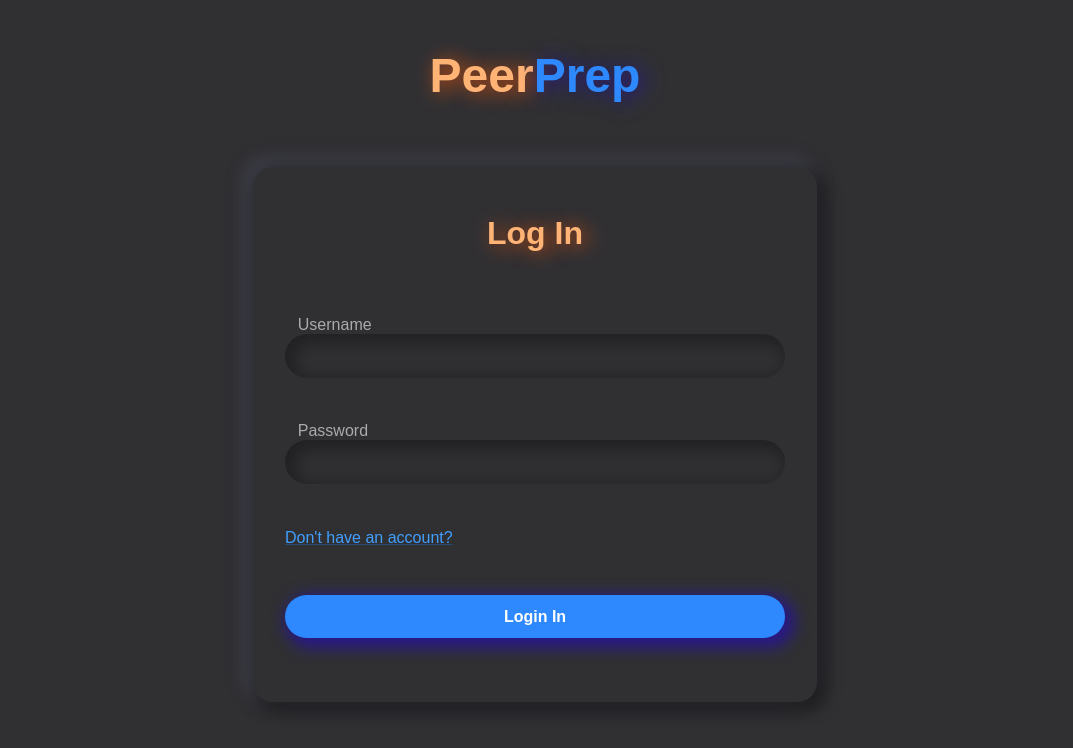
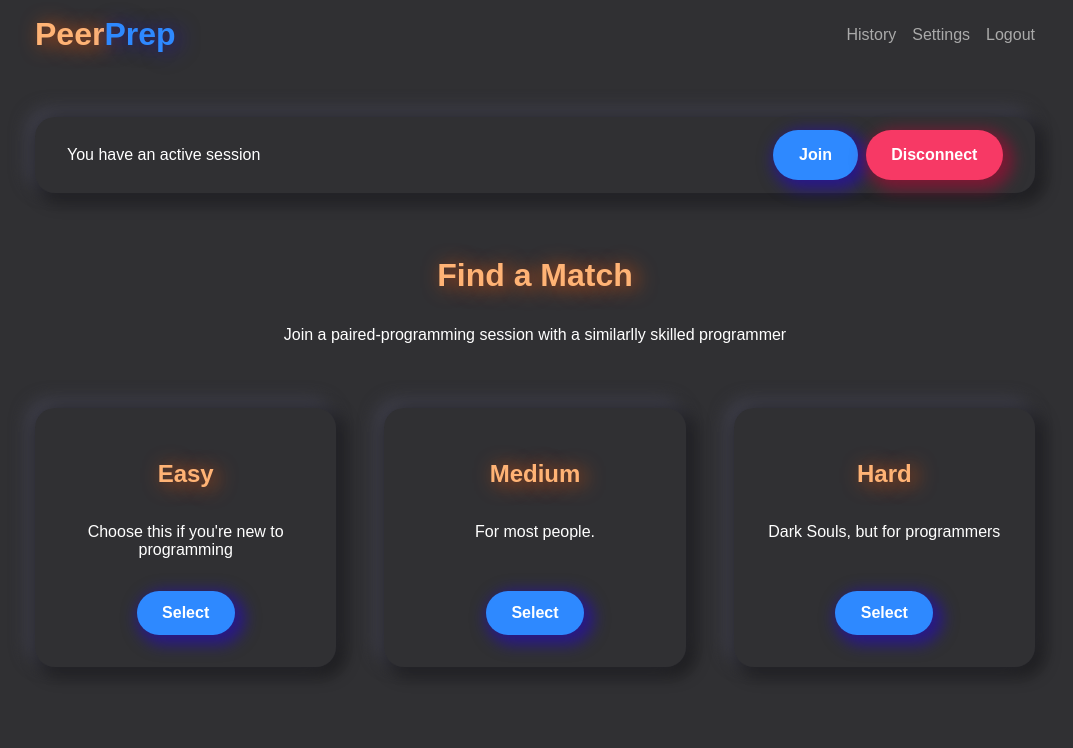
Before and after one commit to CS3219-AY2223S1/cs3219-project-ay2223s1-g47, a React (Create React App) app in the folder frontend/: page / in a window 1280 px wide. Before the commit this address led to /login. Shown: the top 748 px of the page, without its empty margins (105-1178 px from the left). Built offline with nearby package versions, Linux system fonts and the light colour scheme; no server answers.

Commit message:
Create button component

```diff
--- a/frontend/src/components/AccountPage.tsx
+++ b/frontend/src/components/AccountPage.tsx
@@ -4,6 +4,7 @@ import styled from "styled-components";
 import { apiCallUserChangeUsername,apiCallUserChangePassword } from "../api/UserServiceApi";
 import { UserContext, UserContextType } from "../contexts/UserContext";
 import useIsMobile from "../hooks/useIsMobile";
+import { Button } from "./Button";
 import { TextField } from "./TextField";
 
 const SettingsCard = styled.form`
@@ -33,25 +34,6 @@ const SettingsCard = styled.form`
 
 const ButtonContainer = styled.div`
   margin: 1.2em 0 0 0;
-`;
-
-const Button = styled.button`
-  background: rgb(46, 137, 255);
-  border: none;
-  border-radius: 2rem;
-  box-shadow: 5px 5px 15px 5px rgba(34, 0, 224, .5);
-  color: inherit;
-  font-family: inherit;
-  font-size: inherit;
-  font-weight: bold;
-  min-width: 0;
-  padding: .8em 1.6em;
-
-  &:hover {
-    background: rgb(64, 159, 255);
-    box-shadow: 5px 5px 15px 5px rgba(43, 54, 255, .5);
-    cursor: pointer;
-  }
 `;
 
 function AccountPage() {
@@ -125,9 +107,7 @@ function AccountPage() {
         }
       />
   const changeUser_button =
-  <Button onClick={handleChangeUsername}>
-    Confirm New Username
-  </Button>
+  <Button onClick={handleChangeUsername}>Confirm New Username</Button>
 
       const changePassword_TextField =
       <TextField
--- /dev/null
+++ b/frontend/src/components/Button.tsx
@@ -0,0 +1,37 @@
+import styled from "styled-components";
+
+const ButtonComponent = styled.button`
+  background: rgb(46, 137, 255);
+  border: none;
+  border-radius: 2rem;
+  box-shadow: 5px 5px 15px 5px rgba(34, 0, 224, .5);
+  color: inherit;
+  font-family: inherit;
+  font-size: inherit;
+  font-weight: bold;
+  min-width: 0;
+  padding: .8em 1.6em;
+
+  &:hover {
+    background: rgb(64, 159, 255);
+    box-shadow: 5px 5px 15px 5px rgba(43, 54, 255, .5);
+    cursor: pointer;
+  }
+`;
+
+const DestructiveButton = styled(ButtonComponent)`
+  background: rgb(247, 57, 101);
+  box-shadow: 5px 5px 15px 5px rgba(201, 0, 54, .5);
+
+  &:hover {
+    background: rgb(255, 77, 118);
+    box-shadow: 5px 5px 15px 5px rgba(255, 0, 59, .5);
+  }
+`;
+
+export function Button({ type, children, onClick }: { type?: string, children: string, onClick?: (e: any) => (void | Promise<void>) }) {
+    if (type && type == "destructive") {
+        return <DestructiveButton onClick={onClick}>{ children }</DestructiveButton>
+    }
+    return <ButtonComponent onClick={onClick}>{ children }</ButtonComponent>
+}
--- a/frontend/src/components/collaboration/ActiveRoomComponent.tsx
+++ b/frontend/src/components/collaboration/ActiveRoomComponent.tsx
@@ -1,4 +1,5 @@
 import styled from "styled-components";
+import { Button } from "../Button";
 
 const RoomCard = styled.div`
   border-radius: 20px;
@@ -10,50 +11,12 @@ const RoomCard = styled.div`
   padding: .8em 2em;
 `;
 
-const Button = styled.button`
-  background: rgb(46, 137, 255);
-  border: none;
-  border-radius: 2rem;
-  box-shadow: 5px 5px 15px 5px rgba(34, 0, 224, .5);
-  color: inherit;
-  font-family: inherit;
-  font-size: inherit;
-  font-weight: bold;
-  min-width: 0;
-  padding: .8em 1.6em;
-
-  &:hover {
-    background: rgb(64, 159, 255);
-    box-shadow: 5px 5px 15px 5px rgba(43, 54, 255, .5);
-    cursor: pointer;
-  }
-`;
-
-const DestructiveButton = styled.button`
-  background: rgb(247, 57, 101);
-  border: none;
-  border-radius: 2rem;
-  box-shadow: 5px 5px 15px 5px rgba(201, 0, 54, .5);
-  color: inherit;
-  font-family: inherit;
-  font-size: inherit;
-  font-weight: bold;
-  min-width: 0;
-  padding: .8em 1.6em;
-
-  &:hover {
-    background: rgb(255, 77, 118);
-    box-shadow: 5px 5px 15px 5px rgba(255, 0, 59, .5);
-    cursor: pointer;
-  }
-`;
-
 export function ActiveRoomComponent(props: { onJoin: () => void, onDisconnect: () => void }) {
     const { onJoin, onDisconnect } = props;
 
     return <RoomCard>
       <p>You have an active session</p>
       <Button onClick={onJoin}>Join</Button>
-      <DestructiveButton onClick={onDisconnect}>Disconnect</DestructiveButton>
+      <Button onClick={onDisconnect} type="destructive">Disconnect</Button>
     </RoomCard>
 }
--- a/frontend/src/components/matching/MatchingPage.tsx
+++ b/frontend/src/components/matching/MatchingPage.tsx
@@ -6,6 +6,7 @@ import { apiGetNewJwt } from "../../api/UserServiceApi";
 import { UserContext, UserContextType } from "../../contexts/UserContext";
 import { MatchLoadingComponent } from "./MatchLoadingComponent";
 import styled from "styled-components";
+import { Button } from "../Button";
 
 const serverUri = process.env.MATCHING_SERVICE_URI || "http://localhost:8001";
 
@@ -34,25 +35,6 @@ const Card = styled.div`
   h2 {
     color: rgb(255, 179, 117);
     text-shadow: 5px 2px 20px rgba(255, 90, 8, .8);
-  }
-`;
-
-const Button = styled.button`
-  background: rgb(46, 137, 255);
-  border: none;
-  border-radius: 2rem;
-  box-shadow: 5px 5px 15px 5px rgba(34, 0, 224, .5);
-  color: inherit;
-  font-family: inherit;
-  font-size: inherit;
-  font-weight: bold;
-  min-width: 0;
-  padding: .8em 1.6em;
-
-  &:hover {
-    background: rgb(64, 159, 255);
-    box-shadow: 5px 5px 15px 5px rgba(43, 54, 255, .5);
-    cursor: pointer;
   }
 `;
 
--- a/frontend/src/components/user/LoginPage.tsx
+++ b/frontend/src/components/user/LoginPage.tsx
@@ -10,6 +10,7 @@ import MuiAlert from "@mui/material/Alert";
 import { UserContext, UserContextType } from "../../contexts/UserContext";
 import styled from "styled-components";
 import { TextField } from "../TextField";
+import { Button } from "../Button";
 
 const LoginCard = styled.div`
   border-radius: 20px;
@@ -34,25 +35,6 @@ const LoginCard = styled.div`
     margin: 0 auto 4rem auto;
     text-align: center;
     text-shadow: 5px 2px 20px rgba(255, 90, 8, .8);
-  }
-`;
-
-const Button = styled.button`
-  background: rgb(46, 137, 255);
-  border: none;
-  border-radius: 2rem;
-  box-shadow: 5px 5px 15px 5px rgba(34, 0, 224, .5);
-  color: inherit;
-  font-family: inherit;
-  font-size: inherit;
-  font-weight: bold;
-  min-width: 0;
-  padding: .8em 1.6em;
-
-  &:hover {
-    background: rgb(64, 159, 255);
-    box-shadow: 5px 5px 15px 5px rgba(43, 54, 255, .5);
-    cursor: pointer;
   }
 `;
 
--- a/frontend/src/components/user/SignupPage.tsx
+++ b/frontend/src/components/user/SignupPage.tsx
@@ -11,6 +11,7 @@ import useIsMobile from "../../hooks/useIsMobile";
 import { validatePassword, validateUsername } from "./utils";
 import styled from "styled-components";
 import { TextField } from "../TextField";
+import { Button } from "../Button";
 
 const SignupCard = styled.div`
   border-radius: 20px;
@@ -35,25 +36,6 @@ const SignupCard = styled.div`
     margin: 0 auto 4rem auto;
     text-align: center;
     text-shadow: 5px 2px 20px rgba(255, 90, 8, .8);
-  }
-`;
-
-const Button = styled.button`
-  background: rgb(46, 137, 255);
-  border: none;
-  border-radius: 2rem;
-  box-shadow: 5px 5px 15px 5px rgba(34, 0, 224, .5);
-  color: inherit;
-  font-family: inherit;
-  font-size: inherit;
-  font-weight: bold;
-  min-width: 0;
-  padding: .8em 1.6em;
-
-  &:hover {
-    background: rgb(64, 159, 255);
-    box-shadow: 5px 5px 15px 5px rgba(43, 54, 255, .5);
-    cursor: pointer;
   }
 `;
 
--- a/frontend/src/contexts/UserContext.tsx
+++ b/frontend/src/contexts/UserContext.tsx
@@ -42,7 +42,7 @@ const UserContextProvider = (props: { children: JSX.Element }) => {
   const defaultUser: User = {
     username: "",
     userId: "",
-    loggedIn: false,
+    loggedIn: true,
   };
   const [user, setUser] = useState<User>(defaultUser);
 
```
